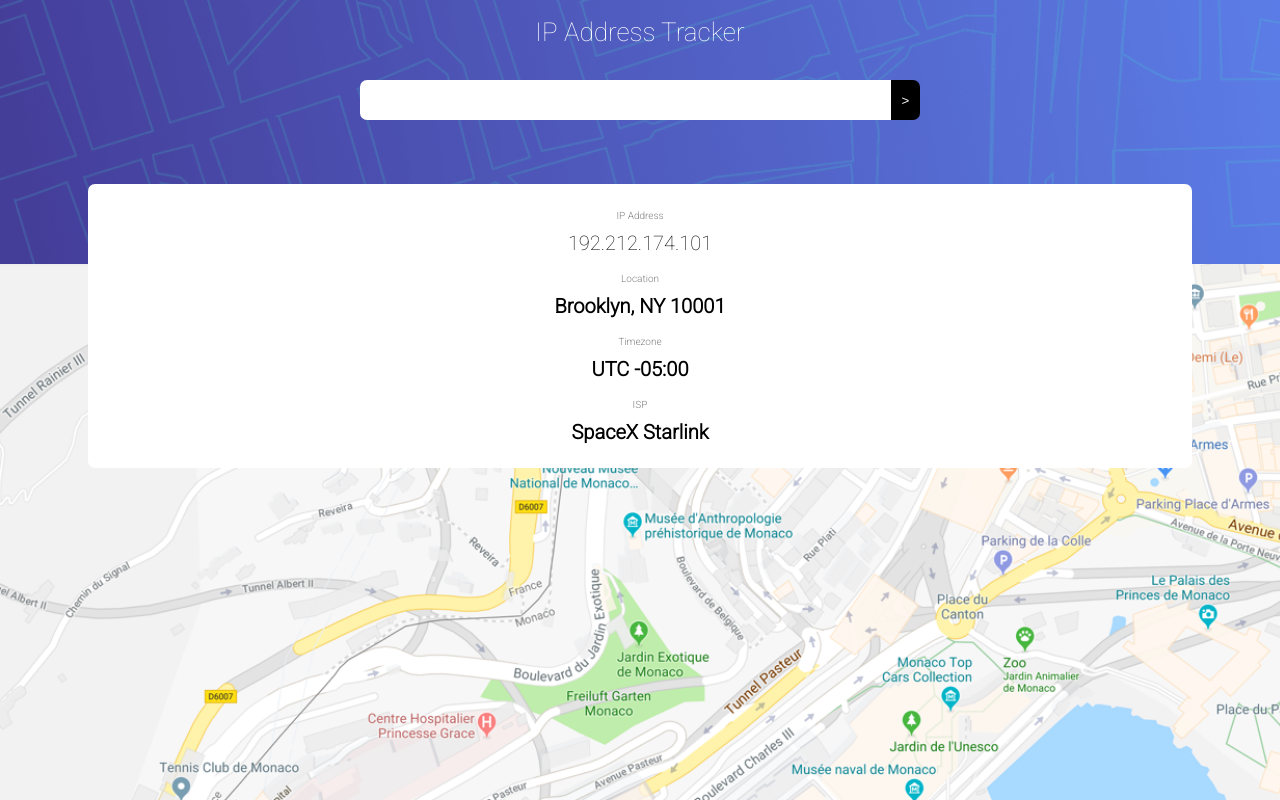
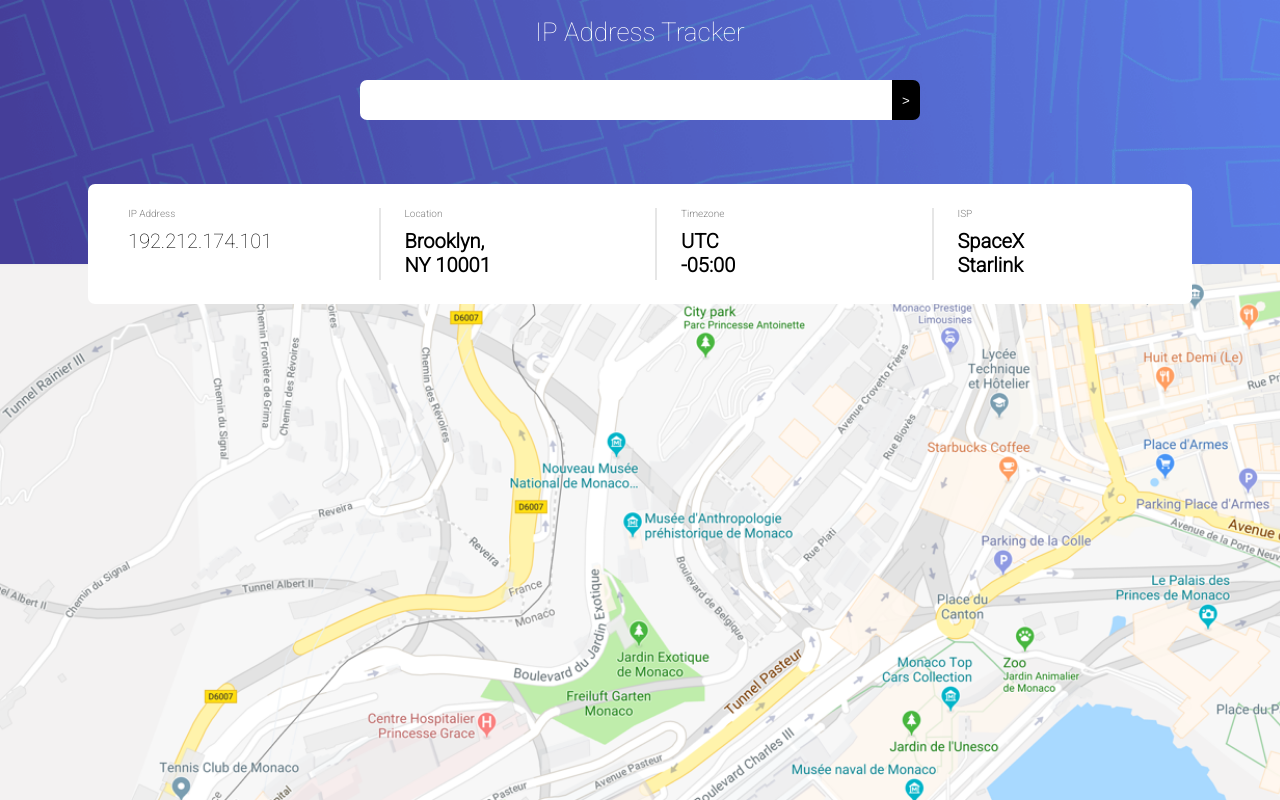
Before and after one commit to adriaan113/fem_iptracker, a Vue app: page / in a window 1280 px wide. Built offline with nearby package versions, Linux system fonts and the light colour scheme.

Commit message:
added desktop css styles

```diff
--- a/src/components/HelloWorld.vue
+++ b/src/components/HelloWorld.vue
@@ -64,6 +64,8 @@
       input[type="text"]{
         width: 80vw;
         border-radius: $border 0 0 $border;
+        padding-left: 1rem;
+        color: $tertiary-text-color;
       }
       input[type="submit"]{
         width: 10%;
@@ -90,16 +92,37 @@
       width: 90vw;
       max-width: 69rem;
       z-index: 2;
+      @media  (min-width: $medium) {
+        flex-flow: row nowrap;
+        // padding: 1rem 0 2rem;
+      }
       &__item{
         display: flex;
         flex-flow: column nowrap;
         align-items: center;
         width: 100%;
+        @media  (min-width: $medium) {
+          margin: .5rem 1rem;
+          align-items: flex-start;
+          border-left: 2px solid lighten($line-color, 40%);
+          padding-left: 1.5rem;
+          height: 4.5rem;
+          &:nth-child(1){
+            border-left: 0;
+          }
+        }
         p{
           color: $tertiary-text-color;
+          @media  (min-width: $medium) {
+            margin-top: 0;
+          }
         }
         h2{
           margin: 0 0 .5rem;
+          @media  (min-width: $medium) {
+            max-width: 6rem;
+            margin-bottom: 0;
+          }
         }
         &:nth-child(1){
           h2{
--- a/src/global.scss
+++ b/src/global.scss
@@ -7,6 +7,7 @@
 $btn-color: black;
 $btn-hover-color: grey;
 $background-color: $primary-text-color;
+$line-color: $tertiary-text-color;
 
 //font size
 
@@ -43,3 +44,8 @@
 //border radius
 
 $border: 7px;
+
+
+//media queries
+
+$medium: 769px;
```
